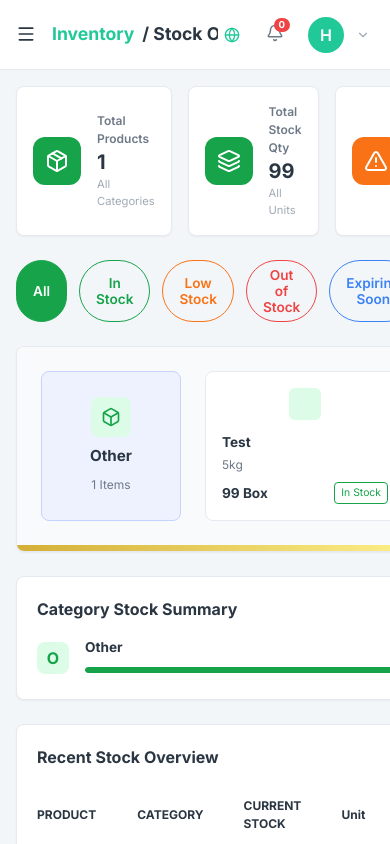
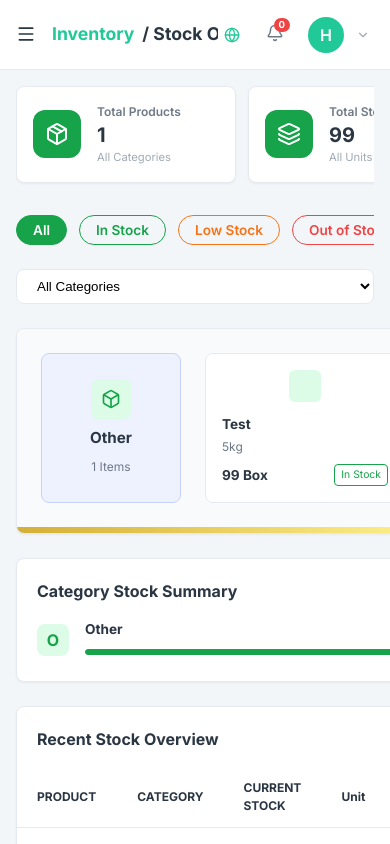
Before and after one commit to hdpatel234/happy-agro-frontend, a Next.js app: page /inventory/stock-overview in a window 390 px wide. Built offline with nearby package versions, Linux system fonts and the light colour scheme.

Commit message:
feat: implement component styles for inventory low-stock, movements, and stock-overview pages

```diff
--- a/src/app/inventory/stock-overview/page.css
+++ b/src/app/inventory/stock-overview/page.css
@@ -485,3 +485,52 @@
 .shl-right {
   color: var(--text-secondary);
 }
+
+/* Responsive Styles */
+@media (max-width: 1024px) {
+  .so-split-layout {
+    grid-template-columns: 1fr;
+  }
+}
+
+@media (max-width: 768px) {
+  .so-stats-ribbon {
+    display: flex;
+    overflow-x: auto;
+    padding-bottom: 8px;
+    gap: 12px;
+  }
+
+  .so-stat-card {
+    min-width: 220px;
+    flex: 0 0 auto;
+  }
+
+  .so-filters-row {
+    flex-direction: column;
+    align-items: stretch;
+    gap: 16px;
+  }
+
+  .so-chips {
+    overflow-x: auto;
+    padding-bottom: 8px;
+  }
+
+  .so-chip {
+    flex: 0 0 auto;
+  }
+
+  .so-filter-select {
+    width: 100%;
+  }
+
+  .so-health-wrapper {
+    flex-direction: column;
+    align-items: stretch;
+  }
+
+  .so-donut-container {
+    margin: 0 auto;
+  }
+}
```
Also changed, not shown: src/app/inventory/batch-stock/page.css (+9 -0 lines), src/app/inventory/low-stock/page.css (+9 -0 lines), src/app/inventory/movements/page.css (+19 -1 lines).
